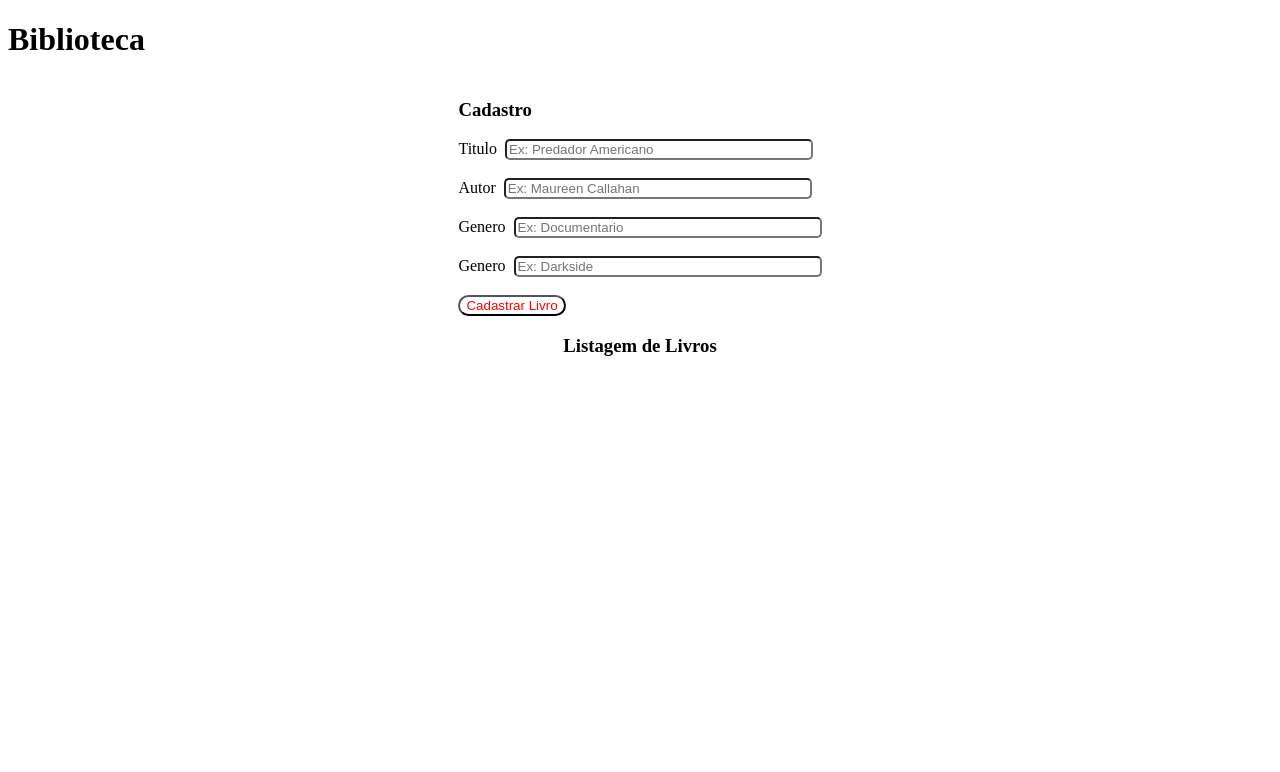
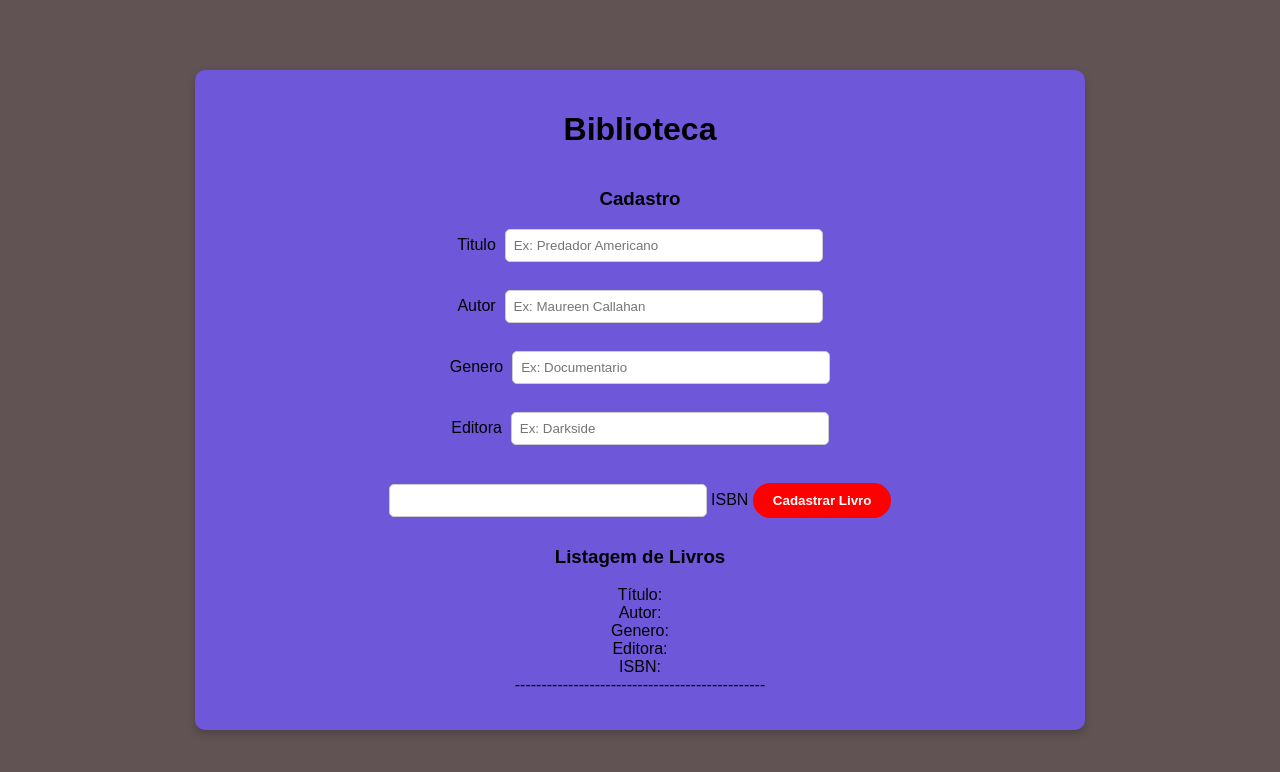
Before and after one commit to NicolasOliveiraP/bibliotecaDeLivros, a plain HTML site: page index.html in a window 1280 px wide. Both pictures are taken after a click on the button "Cadastrar Livro". Drawn offline with Linux system fonts and the light colour scheme.

Commit message:
Alterações brutas no código KKJ

```diff
--- a/index.html
+++ b/index.html
@@ -7,8 +7,8 @@
     <title>Biblioteca</title>
 </head>
 <body>
-    <h1>Biblioteca</h1>
     <div class="container">
+        <h1>Biblioteca</h1>
         <div class="bib">
             <h3>Cadastro</h3>
             <label for="cadTitulo">Titulo</label>&nbsp;
@@ -17,8 +17,10 @@
             <input type="text" id="cadAutor" placeholder="Ex: Maureen Callahan"><br><br>
             <label for="cadGen">Genero</label>&nbsp;
             <input type="text" id="cadGen" placeholder="Ex: Documentario"><br><br>
-            <label for="cadEditora">Genero</label>&nbsp;
+            <label for="cadEditora">Editora</label>&nbsp;
             <input type="text" id="cadEditora" placeholder="Ex: Darkside"><br><br>
+            <input type="text" id="cadIsbn">
+            <label for="cadIsbn">ISBN</label>
             <button onclick="add()">Cadastrar Livro</button>
         </div>
         <div class="bib">
--- a/script.js
+++ b/script.js
@@ -1,14 +1,36 @@
-let bancoDeDados = [];
+let biblioteca = [];
 let inputTitulo = document.getElementById("cadTitulo");
 let inputAutor = document.getElementById("cadAutor");
 let inputGenero = document.getElementById("cadGen");
 let inputEditora = document.getElementById("cadEditora");
+let inputIsbn = document.getElementById("cadIsbn");
+let acervo = document.getElementById("acervo");
 
 function add(){
     let livro = {
         titulo:inputTitulo.value,
         autor:inputAutor.value,
+        genero:inputGenero.value,
+        editora:inputEditora.value,
+        isbn:inputIsbn.value
+    }
+    biblioteca.push(livro);
+    inputTitulo.value = null;
+    inputAutor.value = null;
+    inputGenero.value = null;
+    inputEditora.value = null;
+    listagem();
 
-     //comentario besta pra krlho kkkkkkkkkk
+}
+function listagem(){
+    let livros = ""
+    for(let livro of biblioteca){
+        livros += "Título: "+livro.titulo+" <br>"
+        livros += "Autor: "+livro.autor+" <br>";
+        livros += "Genero: "+livro.genero+" <br>";
+        livros += "Editora: "+livro.editora+" <br>";
+        livros += "ISBN: "+livro.isbn+"<br>";
+        livros += "-----------------------------------------------<br>"
     }
+    acervo.innerHTML = livros;
 }
--- a/style.css
+++ b/style.css
@@ -1,15 +1,45 @@
-input{
-    width: 300px;
-    border-radius: 5px;
-}
-button{
-    border-radius: 30px;
-    background-color: white;
-    color: red;
-}
-.container{
+body {
+    background-color: rgb(97, 83, 83);
+    min-height: 100vh;
     display: flex;
     align-items: center;
     justify-content: center;
-    flex-direction:column
+    margin: 0;
+    font-family: Arial, sans-serif;
 }
+
+input {
+    width: 300px;
+    padding: 8px;
+    border-radius: 5px;
+    border: 1px solid #ccc;
+    margin-bottom: 10px;
+}
+
+button {
+    border-radius: 20px;
+    background-color: red;
+    color: white;
+    padding: 10px 20px;
+    border: none;
+    cursor: pointer;
+    font-weight: bold;
+    margin-top: 10px;
+}
+
+button:hover {
+    background-color: darkred;
+}
+
+.container {
+    display: flex;
+    align-items: center;
+    justify-content: center;
+    flex-direction: column;
+    background-color: rgb(111, 87, 218);
+    width: 850px;
+    padding: 20px;
+    border-radius: 10px;
+    box-shadow: 0 4px 8px rgba(0, 0, 0, 0.2);
+    text-align: center;
+}
```
